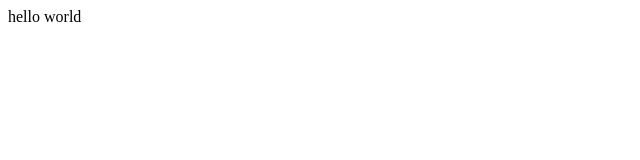
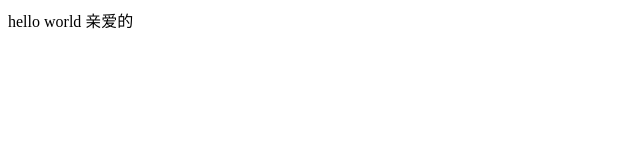
Before and after one commit to Shun12/aaa, a plain HTML site: page index.html in a window 1280 px wide. Shown: the whole page, without its empty margins (0-640 px from the left). Drawn offline with Linux system fonts and the light colour scheme.

Commit message:
the second time

```diff
--- a/index.html
+++ b/index.html
@@ -7,5 +7,6 @@
 </head>
 <body>
 	hello world
+	亲爱的
 </body>
 </html>
```
